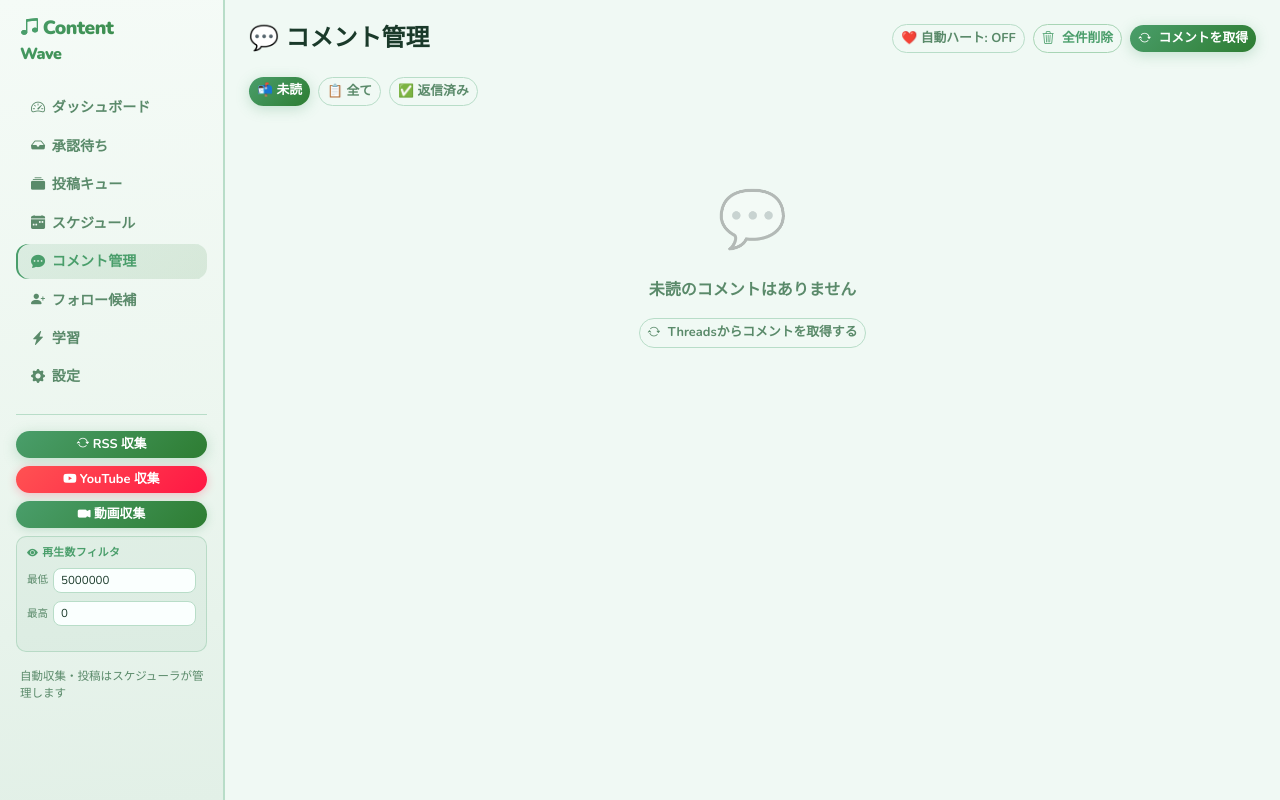
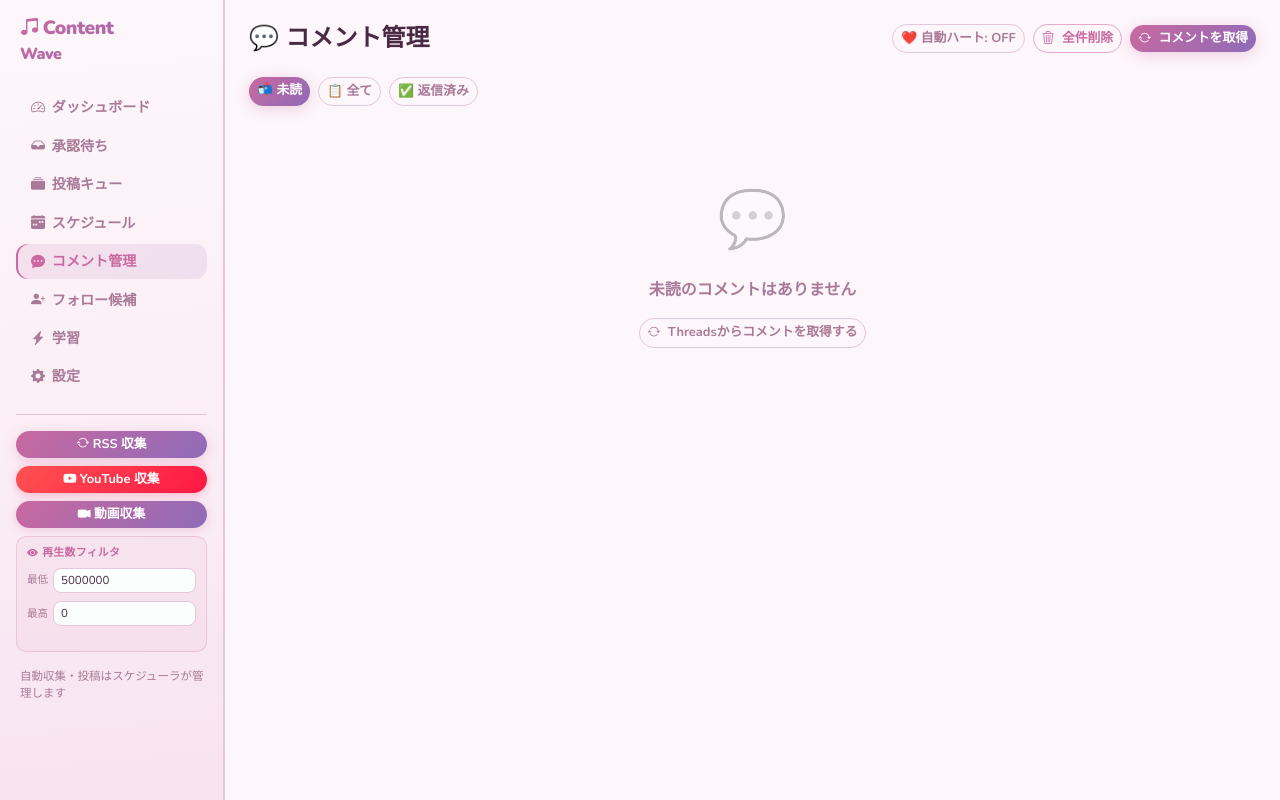
Before and after one commit to mktiskw1/kpopwave-tool, a Flask app: page /comments in a window 1280 px wide. Run offline with Flask 3, Linux system fonts and the light colour scheme; data that the repository does not hold is empty.

Commit message:
feat: kpopwave.daily選択時にピンク〜ラベンダー系テーマを適用

```diff
--- a/templates/base.html
+++ b/templates/base.html
@@ -27,6 +27,25 @@
       --border:        #b8ddc8;
       --text:          #1a3a2a;
       --text-muted:    #5a8a6a;
+    }
+
+    .theme-kpop {
+      --accent:        #c9699f;
+      --accent-hover:  #a84f81;
+      --accent-light:  #e6a9c9;
+      --accent-soft:   #fbeef6;
+      --accent2:       #8f6bb8;
+      --accent2-light: #bfa3dd;
+      --accent3:       #7b93cf;
+      --accent3-light: #aebde3;
+      --accent-dark:   #7a3f60;
+      --accent-rgb:    201, 105, 159;
+      --accent2-rgb:   143, 107, 184;
+      --bg:            #fdf6fb;
+      --surface2:      #fbeef6;
+      --border:        #e6c6db;
+      --text:          #4a2a42;
+      --text-muted:    #a97a97;
     }
 
     /* ─── Base ─────────────────────────────────────────────────── */
@@ -370,9 +389,20 @@
       border-bottom-color: var(--accent);
       background: rgba(var(--accent-rgb), .06);
     }
+
+    /* ─── kpopwave.daily テーマの個別上書き ───────────────────────── */
+    .theme-kpop .sidebar {
+      background: linear-gradient(175deg, #fdf7fb 0%, #fbeef6 55%, #f7e3f0 100%);
+    }
+    .theme-kpop .btn-secondary {
+      background: linear-gradient(135deg, #e6a9c9, #c9699f);
+    }
+    .theme-kpop .btn-secondary:hover {
+      background: linear-gradient(135deg, #c9699f, #a84f81);
+    }
   </style>
 </head>
-<body>
+<body class="{% if nav_active_account_id == 1 %}theme-kpop{% endif %}">
 
 <!-- モバイル：横スクロールナビバー（JS不使用） -->
 <nav class="d-md-none mobile-nav-bar">
```
